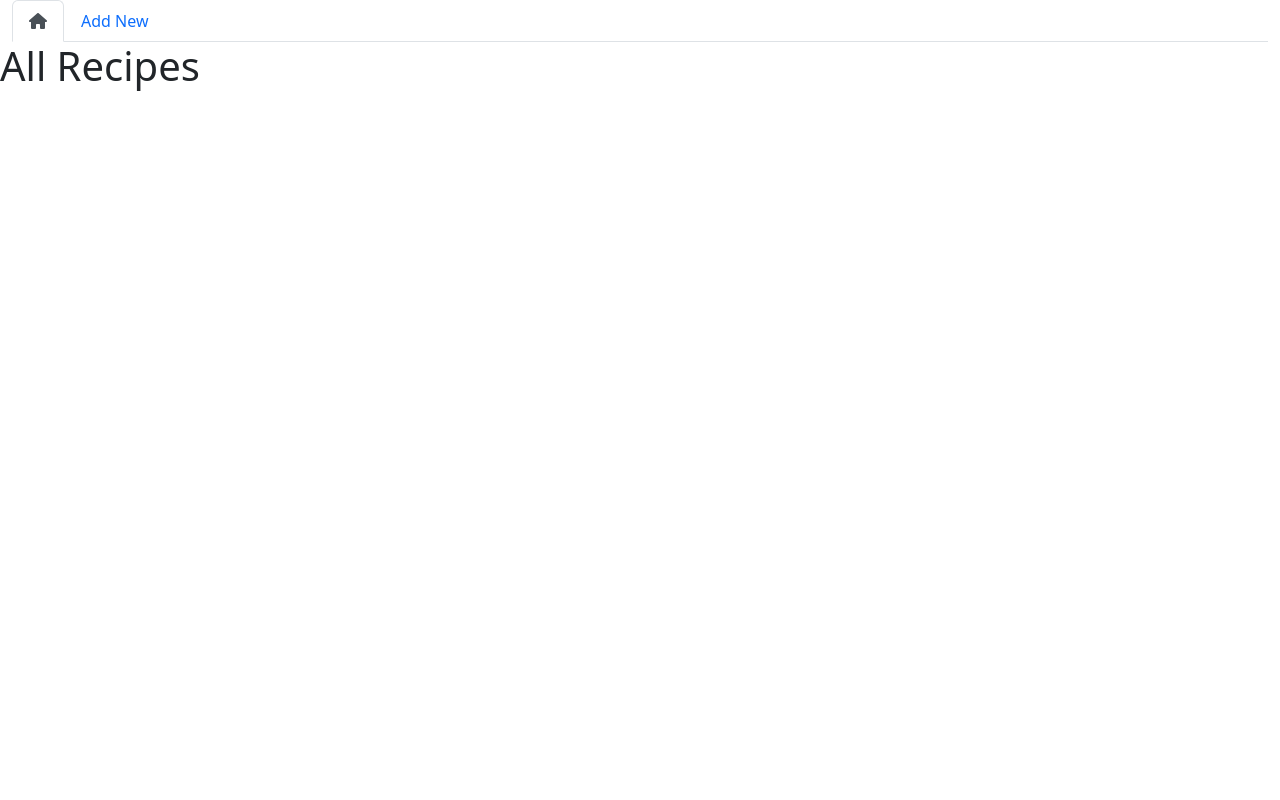
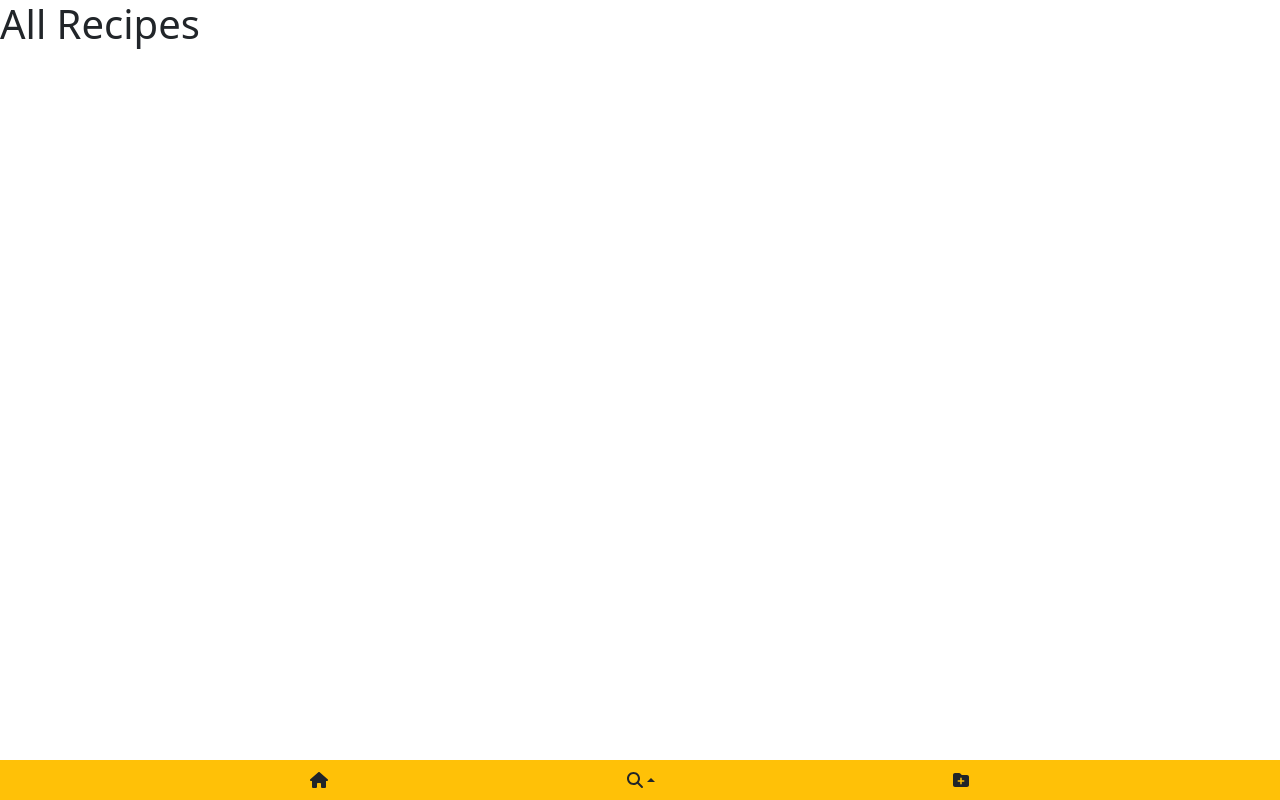
Before and after one commit to clyerica/tgc-project3-vue, a Vue app in the folder ez_makan/: page /add in a window 1280 px wide. Built offline with nearby package versions, Linux system fonts and the light colour scheme.

Commit message:
added navbar icons and search form

```diff
--- a/ez_makan/src/App.vue
+++ b/ez_makan/src/App.vue
@@ -1,39 +1,54 @@
 <template>
  <div>
-   <div class="container-fluid">
-     <ul class="nav nav-tabs">
-       <li class="nav-item">
-         <button
+   <nav class= "navbar fixed-bottom bg-warning">
+    <div class="container-fluid d-flex justify-content-evenly">
+          <div class="nav-item">
+            <a
               class="nav-link active"
               aria-current="page"
               v-on:click="goAllRecipes"
             >
-           <font-awesome-icon icon="fa-solid fa-house" />
-         </button>
-       </li>
-       <li class="nav-item">
-         <button class="nav-link" v-on:click="goAddRecipe">Add New</button>
-       </li>
-     </ul>
+              <font-awesome-icon icon="fa-solid fa-house"/>
+            </a>
           </div>
+          <div class="nav-item dropup dropup-center">
+            <a class="nav-link dropdown-toggle" href="#" role="button" data-bs-target="dropupSearch" data-bs-toggle="dropdown" data-bs-auto-close="outside" aria-expanded="false">
+              <font-awesome-icon icon="fa-solid fa-magnifying-glass" />
+            </a>
+            <SearchForm class="dropdown-menu overflow-auto mb-2" id="dropupSearch"/>
+          </div>
+          <div class="nav-item">
+            <a class="nav-link active" v-on:click="goAddRecipe">
+              <font-awesome-icon icon="fa-solid fa-folder-plus" />
+            </a>
+          </div>
+      </div>
+   </nav>
    <div>
        <AllRecipes v-if="this.page == 'all'" />
        <AddRecipe v-if="this.page == 'add'" />
     </div>
+
  </div>
 </template>
 
 <style>
-
+#dropupSearch{
+    height:400px;
+    min-width:350px !important;
+    position: absolute;
+    transform: translateX(-45%)
+}
 </style>
 
 <script>
 import AllRecipes from "./components/AllRecipes";
 import AddRecipe from "./components/AddRecipe"
+import SearchForm from "./components/SearchForm"
 export default {
  name: "App",
  components:{
-   AllRecipes, AddRecipe
+   AllRecipes, AddRecipe, SearchForm
  },
  data:function(){
    return {
--- a/ez_makan/src/components/SearchForm.vue
+++ b/ez_makan/src/components/SearchForm.vue
@@ -1,6 +1,10 @@
 <template>
 <div>
-    <form class="dropdown-item p-3 d-flex flex-column">
+    <form class="dropdown-item  p-3 d-flex flex-column overflow-auto" >
+        <div class="mb-2 d-flex justify-content-between">
+        <h1>Search</h1>
+        <button class="btn btn-sm btn-outline-secondary my-2">Reset</button>
+        </div>
         <div class="mb-3">
             <label for="searchTitle" class="form-label">Recipe Name</label>
             <input type="text" class="form-control" id="searchTitle" placeholder="Look for your favourite recipe!" v-model="searchTitle">
@@ -101,8 +105,7 @@
             <label for="searchServes" class="form-label">Serves</label>
             <input type="number" class="form-control" id="searchServes" v-model="searchServes">
         </div>
-        <button class="btn btn-outline-secondary">Reset Search</button>
-        <button type="submit" class="btn btn-warning">Find my recipes!</button>
+        <button type="submit" class="btn btn-warning">Look for recipes!</button>
     </form>
 </div>
 </template>
```
Lines whose indentation alone changed are shown as unchanged.
